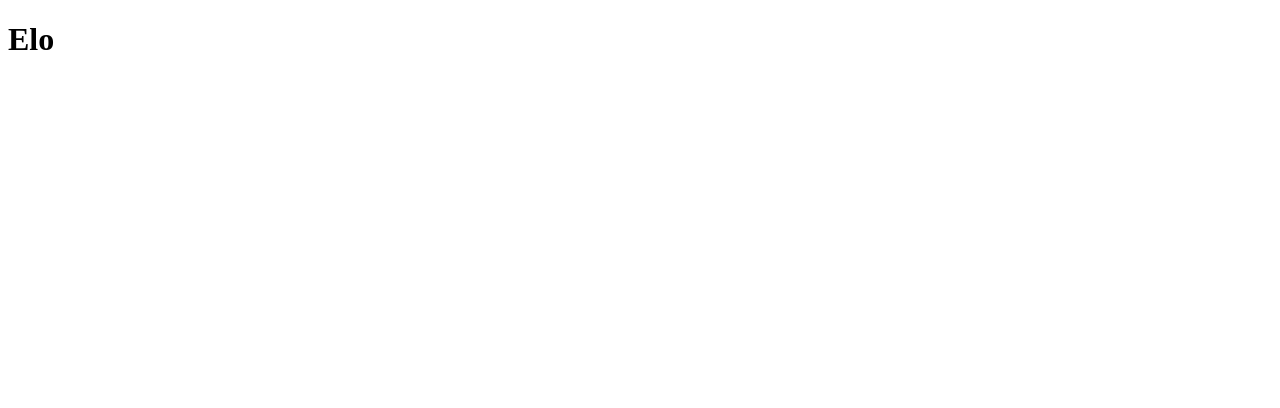
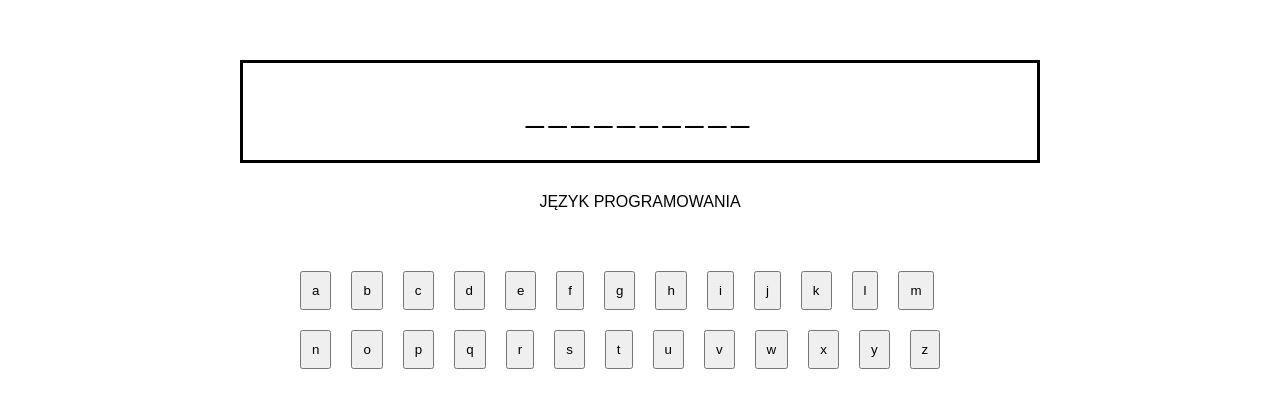
Before and after one commit to jarekm04/wisielec, a plain HTML site: page index.html in a window 1280 px wide. Drawn offline with Linux system fonts and the light colour scheme.

Commit message:
letters logic

```diff
--- /dev/null
+++ b/app/Game.js
@@ -0,0 +1,71 @@
+import { Quote } from "./Quote.js";
+
+class Game {
+    quotes = [
+        {
+            text: 'Pan Tadeusz',
+            category: 'Utwór literacki'
+        },
+        {
+            text: 'janko muzykant',
+            category: 'Utwór literacki'
+        },
+        {
+            text: 'akademia pana kleksa',
+            category: 'Film'
+        },
+        {
+            text: 'killer',
+             category: 'Film'
+        },
+        {
+            text: 'javascript',
+            category: 'Język programowania'
+        }
+    ];
+
+    constructor({lettersWrapper, categoryWrapper, wordWrapper, outputWrapper}) {
+        this.lettersWrapper = lettersWrapper;
+        this.categoryWrapper = categoryWrapper;
+        this.wordWrapper = wordWrapper;
+        this.outputWrapper = outputWrapper;
+
+        const {text, category} = this.quotes[Math.floor(Math.random() * this.quotes.length)];
+        this.categoryWrapper.innerHTML = category;
+        this.quote = new Quote(text);
+    }
+
+    guess(letter, e) {
+        e.target.disabled = true;
+        this.quote.guess(letter);
+        this.drawQuote();
+    }
+
+    drawLetters() {
+        for (let i = 0; i < 26; i++) {
+            const label = (i + 10).toString(36);
+            const button = document.createElement('button');
+            button.innerHTML = label;
+            button.addEventListener('click', (e) => this.guess(label, e))
+            this.lettersWrapper.appendChild(button);
+        }
+    }
+
+    drawQuote() {
+        const content = this.quote.getContent();
+        this.wordWrapper.innerHTML = content;
+    }
+
+    start() {
+        this.drawLetters();
+        this.drawQuote();
+    }
+}
+
+const game = new Game({
+    lettersWrapper: document.getElementById('letters'),
+    categoryWrapper: document.getElementById('category'),
+    wordWrapper: document.getElementById('word'),
+    outputWrapper: document.getElementById('output')
+});
+game.start();
--- /dev/null
+++ b/app/Quote.js
@@ -0,0 +1,27 @@
+export class Quote {
+    constructor(text) {
+        this.text = text;
+        this.guessed = [];
+    }
+
+    getContent() {
+        let content = '';
+        for (const char of this.text) {
+            if (char === ' ' || this.guessed.includes(char)) {
+                content += char;
+            } else {
+                content += '_';
+            }
+        }
+
+        return content;
+    }
+
+    guess(letter) {
+        if (!this.text.includes(letter)) {
+            return false;
+        }
+        this.guessed.push(letter);
+        return true;
+    }
+}
--- a/index.html
+++ b/index.html
@@ -6,9 +6,18 @@
           content="width=device-width, user-scalable=no, initial-scale=1.0, maximum-scale=1.0, minimum-scale=1.0">
     <meta http-equiv="X-UA-Compatible" content="ie=edge">
     <title>Wisielec</title>
+    <link rel="stylesheet" href="style.css">
 </head>
 <body>
-<h1>Elo</h1>
+<section id="hangman">
+    <div id="output">
 
+    </div>
+    <div id="word"></div>
+    <div id="category"></div>
+    <div id="letters"></div>
+</section>
+
+<script src="app/Game.js" type="module"></script>
 </body>
 </html>
--- a/package.json
+++ /dev/null
@@ -1,5 +0,0 @@
-{
-  "devDependencies": {
-    "prettier": "^2.7.1"
-  }
-}
```
Also changed, not shown: 1 other file.
